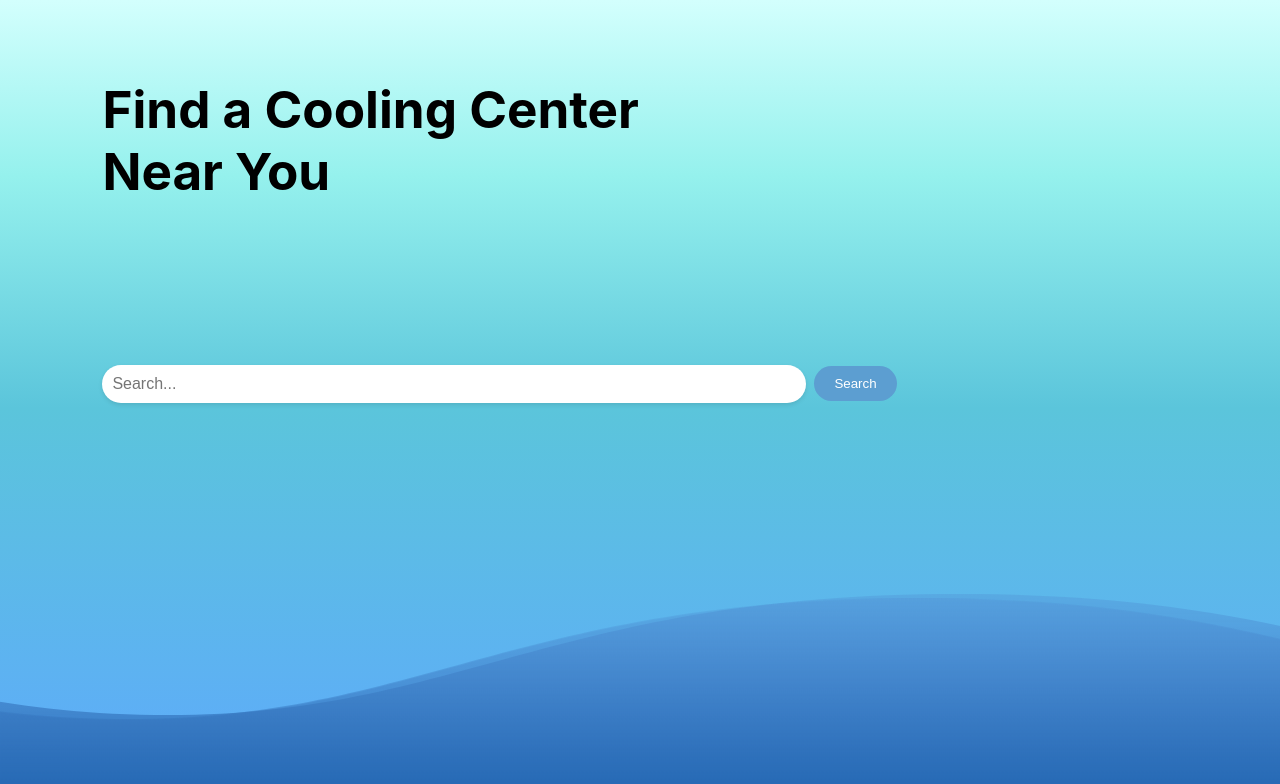
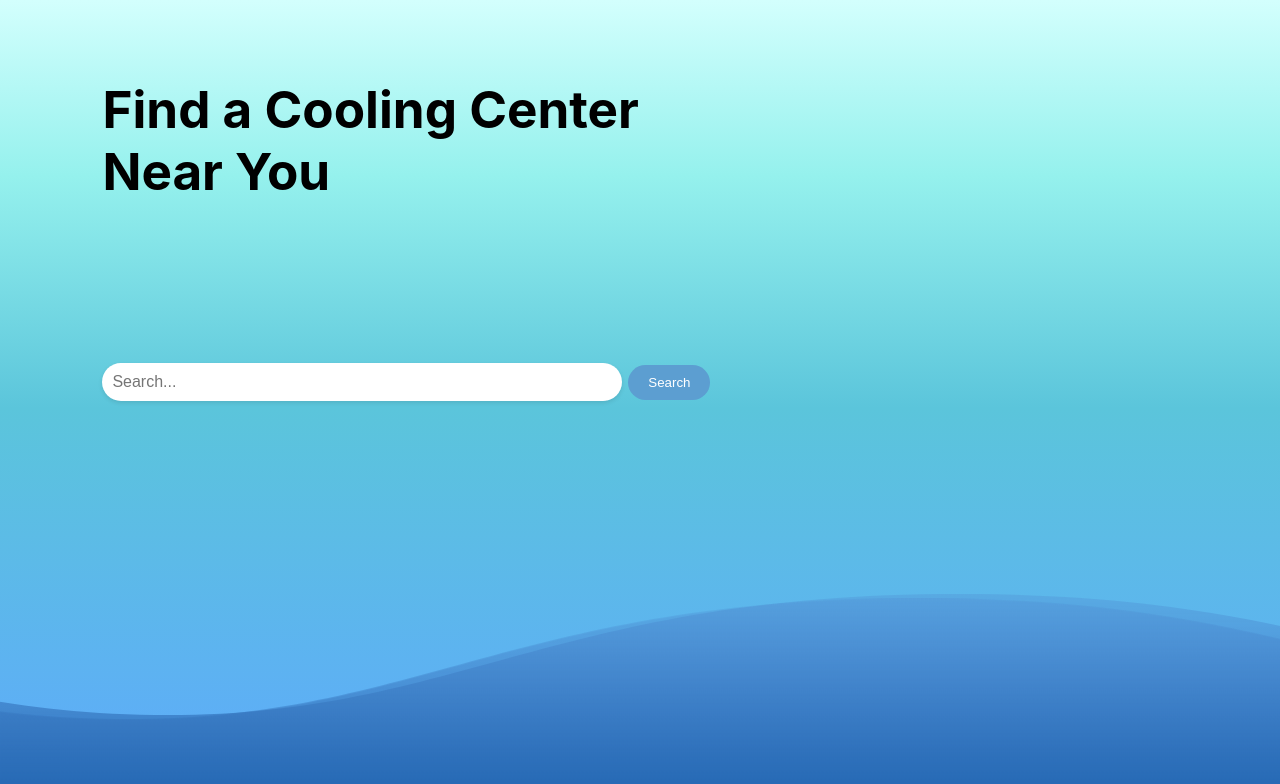
Before and after one commit to JeremyCanDoIt/cooling-center, a React (Create React App) app: page / in a window 1280 px wide. Shown: the top 784 px of the page. Built offline with nearby package versions, Linux system fonts and the light colour scheme.

Commit message:
Update App.css

```diff
--- a/src/App.css
+++ b/src/App.css
@@ -50,7 +50,7 @@
 
 .searchBar {
   flex: 1;
-  width: 700px; /* Adjust width to accommodate button */
+  width: 40vw; /* Adjust width to accommodate button */
   max-width: 700px;
   border-radius: 20px;
   padding: 10px;
```
